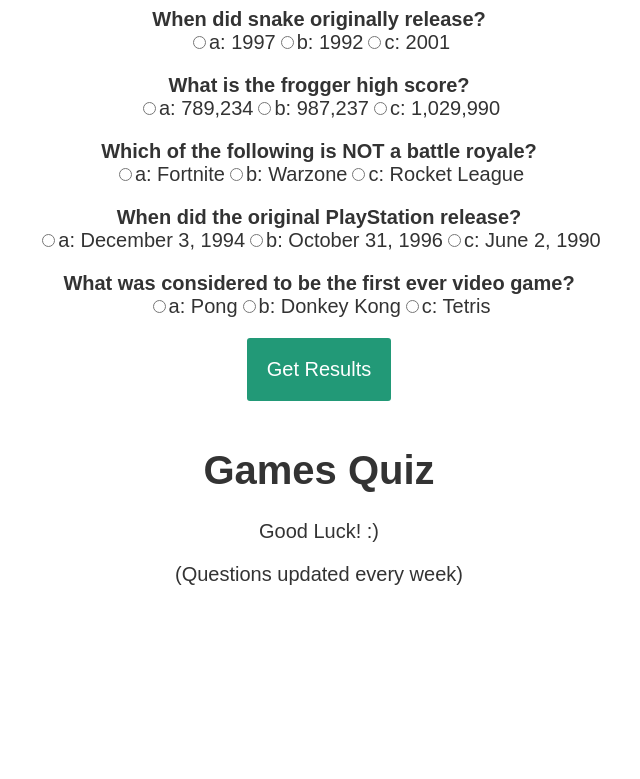
After one commit to noahahooja/p2beavers, a Flask app: page /quiz/ in a window 1280 px wide. The commit adds this page. Shown: the top 779 px of the page, without its empty margins (321-961 px from the left). Run offline with Flask 2, Linux system fonts and the light colour scheme.

Commit message:
added quiz system

```diff
--- a/main.py
+++ b/main.py
@@ -21,6 +21,8 @@
     crossy_score = db.Column(db.Integer)
     twenty_score = db.Column(db.Integer)
     snake_score = db.Column(db.Integer)
+
+
 
 @app.route('/sign_up/user', methods=['GET', 'POST'])
 def index():
@@ -104,6 +106,10 @@
 def scorepage():
     return render_template("scorepage.html", Title="Scores page", width="1000")
 
+@app.route('/quiz/', methods=['GET', 'POST'])
+def quiz():
+    return render_template("quiz.html", Title="Quiz", width="1000")
+
 import requests
 
 
--- a/templates/base.html
+++ b/templates/base.html
@@ -34,6 +34,7 @@
                 <li><a href="/2048/">2048</a></li>
                 <li><a href="/snake/">Snake</a></li>
                 <li><a href="/scorepage/">Input Scores</a></li>
+                <li><a href="/quiz">Quiz</a></li>
             </ul>
             {% if logged_in == 0: %}
                 <ul class="nav navbar-nav navbar-right">
--- /dev/null
+++ b/templates/quiz.html
@@ -0,0 +1,198 @@
+<div id="quiz"></div>
+<button id="submit">Get Results</button>
+<div id="results"></div>
+
+<h1>Games Quiz</h1>
+<p>Good Luck! :)</p>
+<p>(Questions updated every week)</p>
+<head>
+<style>
+
+
+
+
+
+
+
+body{
+  font-size: 20px;
+  font-family: sans-serif;
+  color: #333;
+  text-align: center;
+}
+.question{
+  font-weight: 600;
+  text-align: center;
+}
+.answers {
+    margin-bottom: 20px;
+    text-align: center;
+}
+#submit{
+  font-family: sans-serif;
+  font-size: 20px;
+  background-color: #297;
+  color: #fff;
+  border: 0px;
+  border-radius: 3px;
+  padding: 20px;
+  cursor: pointer;
+  margin-bottom: 20px;
+  text-align: center;
+}
+#submit:hover{
+  background-color: #3a8;
+  text-align: center;
+}
+
+
+</style>
+</head>
+<body>
+
+
+
+</body>
+</html>
+
+
+
+
+
+<script>
+var myQuestions = [
+  {
+    question: "When did snake originally release?",
+    answers: {
+      a: '1997',
+      b: '1992',
+      c: '2001'
+    },
+    correctAnswer: 'a'
+  },
+  {
+    question: "What is the frogger high score?",
+    answers: {
+      a: '789,234',
+      b: '987,237',
+      c: '1,029,990'
+    },
+    correctAnswer: 'c'
+  },
+  {
+    question: "Which of the following is NOT a battle royale?",
+    answers: {
+      a: 'Fortnite',
+      b: 'Warzone',
+      c: 'Rocket League'
+    },
+    correctAnswer: 'c'
+  },
+  {
+    question: "When did the original PlayStation release?",
+    answers: {
+      a: 'December 3, 1994',
+      b: 'October 31, 1996',
+      c: 'June 2, 1990'
+    },
+    correctAnswer: 'a'
+  },
+  {
+    question: "What was considered to be the first ever video game?",
+    answers: {
+      a: 'Pong',
+      b: 'Donkey Kong',
+      c: 'Tetris'
+    },
+    correctAnswer: 'a'
+  }
+];
+
+var quizContainer = document.getElementById('quiz');
+var resultsContainer = document.getElementById('results');
+var submitButton = document.getElementById('submit');
+
+generateQuiz(myQuestions, quizContainer, resultsContainer, submitButton);
+
+function generateQuiz(questions, quizContainer, resultsContainer, submitButton){
+
+  function showQuestions(questions, quizContainer){
+    // we'll need a place to store the output and the answer choices
+    var output = [];
+    var answers;
+
+    // for each question...
+    for(var i=0; i<questions.length; i++){
+
+      // first reset the list of answers
+      answers = [];
+
+      // for each available answer...
+      for(letter in questions[i].answers){
+
+        // ...add an html radio button
+        answers.push(
+          '<label>'
+            + '<input type="radio" name="question'+i+'" value="'+letter+'">'
+            + letter + ': '
+            + questions[i].answers[letter]
+          + '</label>'
+        );
+      }
+
+      // add this question and its answers to the output
+      output.push(
+        '<div class="question">' + questions[i].question + '</div>'
+        + '<div class="answers">' + answers.join('') + '</div>'
+      );
+    }
+
+    // finally combine our output list into one string of html and put it on the page
+    quizContainer.innerHTML = output.join('');
+  }
+
+
+  function showResults(questions, quizContainer, resultsContainer){
+
+    // gather answer containers from our quiz
+    var answerContainers = quizContainer.querySelectorAll('.answers');
+
+    // keep track of user's answers
+    var userAnswer = '';
+    var numCorrect = 0;
+
+    // for each question...
+    for(var i=0; i<questions.length; i++){
+
+      // find selected answer
+      userAnswer = (answerContainers[i].querySelector('input[name=question'+i+']:checked')||{}).value;
+
+      // if answer is correct
+      if(userAnswer===questions[i].correctAnswer){
+        // add to the number of correct answers
+        numCorrect++;
+
+        // color the answers green
+        answerContainers[i].style.color = 'lightgreen';
+      }
+      // if answer is wrong or blank
+      else{
+        // color the answers red
+        answerContainers[i].style.color = 'red';
+      }
+    }
+
+    // show number of correct answers out of total
+    resultsContainer.innerHTML = numCorrect + ' out of ' + questions.length;
+  }
+
+  // show questions right away
+  showQuestions(questions, quizContainer);
+
+  // on submit, show results
+  submitButton.onclick = function(){
+    showResults(questions, quizContainer, resultsContainer);
+  }
+
+}
+    </script>
```
